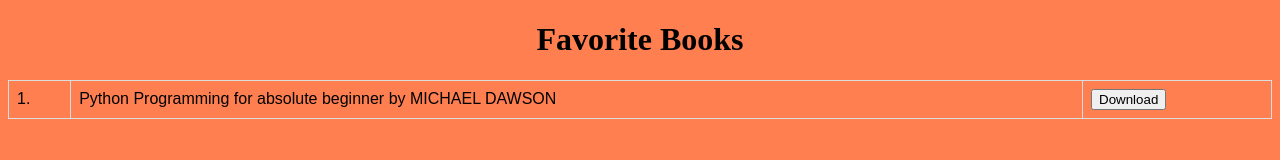
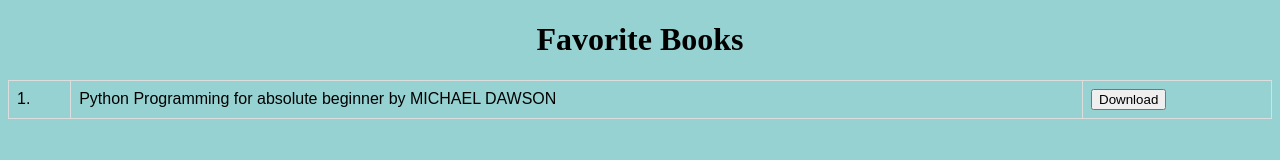
Before and after one commit to bhupatjangid/profile, a plain HTML site: page inter.html in a window 1280 px wide. Drawn offline with Linux system fonts and the light colour scheme.

Commit message:
Update inter.html

```diff
--- a/inter.html
+++ b/inter.html
@@ -3,7 +3,7 @@
 <head>
 <style>
 body {
-  background-color: coral;
+  background-color: rgb(150,210,210);
 }
 table {
   font-family: arial, sans-serif;
```
